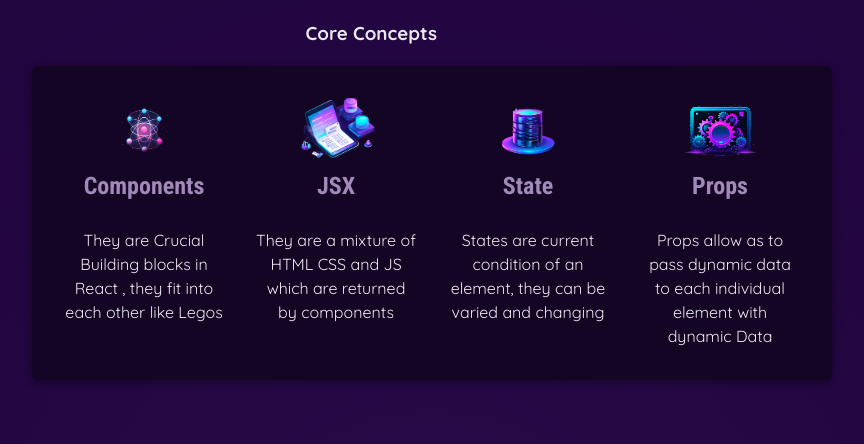
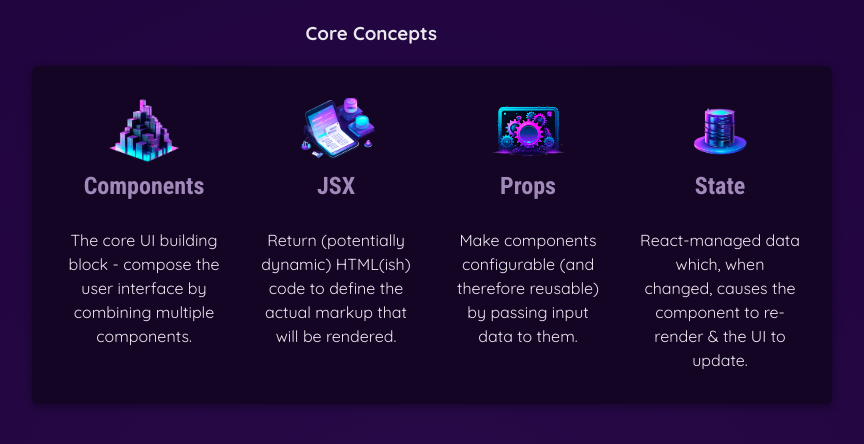
Before and after one commit to zakyboss/complete-react-course, a React (Vite) app in the folder 01-starting-project/: page / in a window 1280 px wide. Shown: the top 444 px of the page, without its empty margins (208-1072 px from the left). Built offline with nearby package versions, Linux system fonts and the light colour scheme.

Commit message:
Dyanically using prop arrays and destructuring them

```diff
--- a/01-starting-project/src/App.jsx
+++ b/01-starting-project/src/App.jsx
@@ -1,11 +1,34 @@
-// import MainGoal from "./MainGoal";
-// import Header from "./Header";
-import  Content from "./Content"
-import coreConcepts from './assets/react-core-concepts.png';
-import component from './assets/components.png';
-import state from './assets/state-mgmt.png';
-import config from './assets/config.png';
-import jsx from './assets/jsx-ui.png'
+import componentsImg from './assets/components.png';
+import propsImg from './assets/config.png';
+import jsxImg from './assets/jsx-ui.png';
+import stateImg from './assets/state-mgmt.png';
+import Content from './Content'
+export const CORE_CONCEPTS = [
+  {
+    image: componentsImg,
+    title: 'Components',
+    description:
+      'The core UI building block - compose the user interface by combining multiple components.',
+  },
+  {
+    image: jsxImg,
+    title: 'JSX',
+    description:
+      'Return (potentially dynamic) HTML(ish) code to define the actual markup that will be rendered.',
+  },
+  {
+    image: propsImg,
+    title: 'Props',
+    description:
+      'Make components configurable (and therefore reusable) by passing input data to them.',
+  },
+  {
+    image: stateImg,
+    title: 'State',
+    description:
+      'React-managed data which, when changed, causes the component to re-render & the UI to update.',
+  },
+];
 
 function App() {
   return (
@@ -14,10 +37,11 @@
 
       <main id = 'core-concepts' style={{display:'flex'}}>
         <ul>
-<Content title ='Components' description = 'They are Crucial Building blocks in React , they fit into each other like Legos' image ={coreConcepts}/>
-<Content title ='JSX' description = 'They are a mixture of HTML CSS and JS which are returned by components ' image ={jsx}/>
-<Content title ='State' description = 'States are current condition of an element, they can be varied and changing' image ={state}/>
-<Content title ='Props' description = 'Props allow as to pass dynamic data to each individual element with dynamic Data' image ={config}/>
+  {
+    CORE_CONCEPTS.map(concept=> {
+      return <Content  conceptObj = {concept}/>
+    })
+  }
 </ul>
       </main>
     </div>
--- a/01-starting-project/src/Content.jsx
+++ b/01-starting-project/src/Content.jsx
@@ -1,4 +1,5 @@
-export default function Content ({title,description,image}){
+export default function Content ({conceptObj}){
+    const {title,description,image} = conceptObj;
     return (
 <div>
     <li>
```
Also changed, not shown: 01-starting-project/src/data.js (added).
